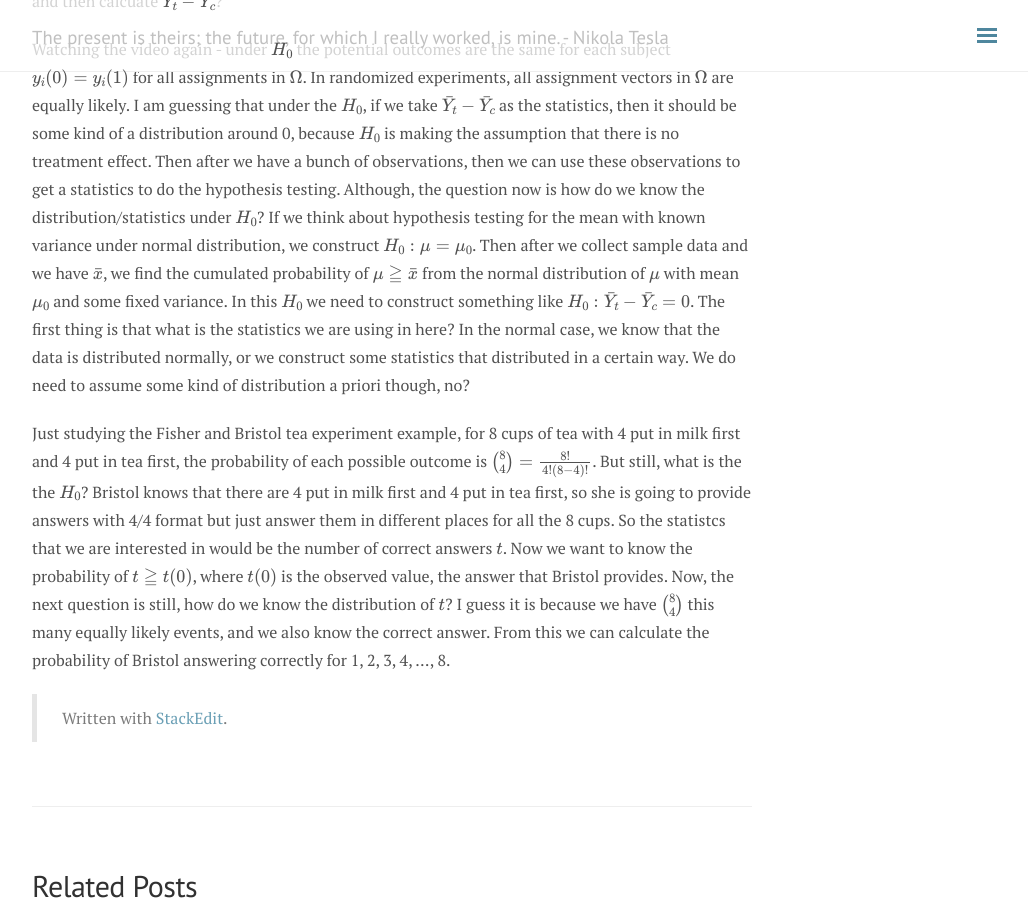
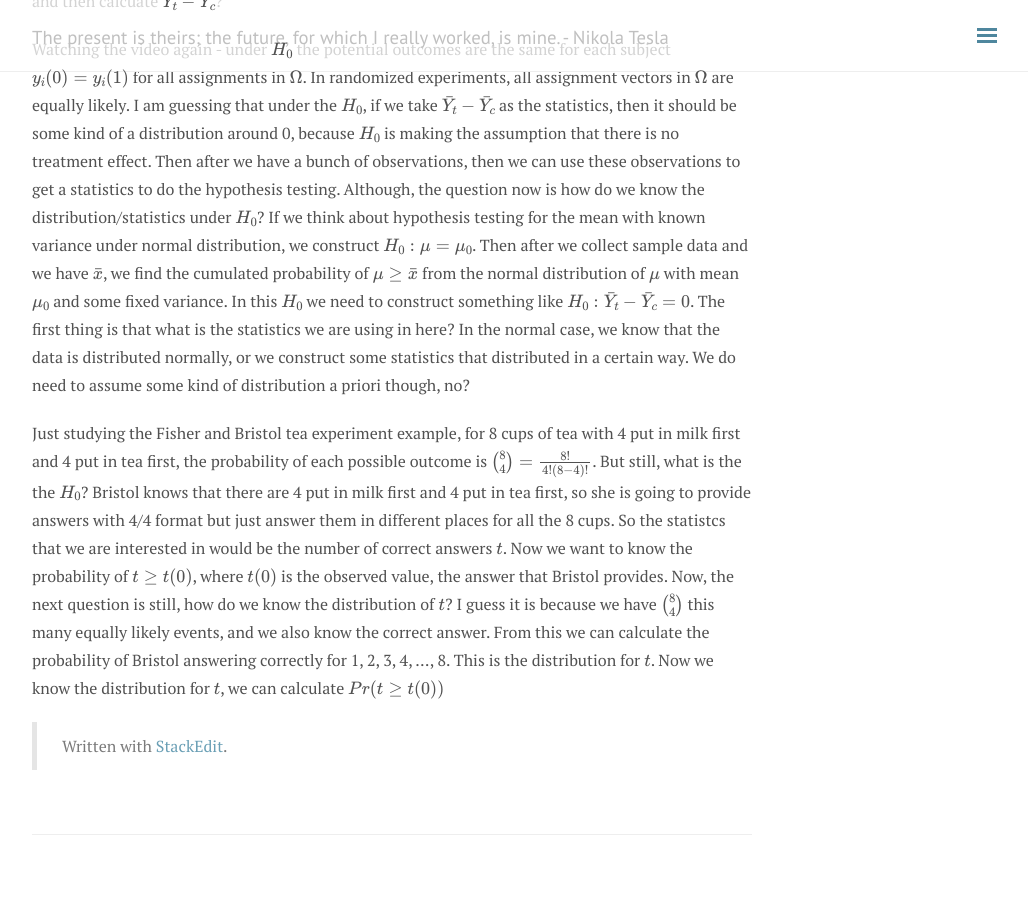
Before and after one commit to andylikescodes/andylikescodes.github.io, a Jekyll site: the page built from _posts/2020-07-28-Testing-Null-Hypothesis-For-Treatment-Effects.md, in a window 1280 px wide and 900 px high, scrolled down 605 px. Shown: the whole window, without its empty margins (248-1276 px from the left). Built offline with Jekyll 4.4.1, drawn with Linux system fonts in a browser that asks for light colours; nearby versions of some CDN libraries; formulas are drawn with MathJax 3; comment, search, counter and statistics services are not loaded.

Commit message:
_posts/2020-07-28-Testing-Null-Hypothesis-For-Treatment-Effects.md updated from https://stackedit.io/

```diff
--- a/_posts/2020-07-28-Testing-Null-Hypothesis-For-Treatment-Effects.md
+++ b/_posts/2020-07-28-Testing-Null-Hypothesis-For-Treatment-Effects.md
@@ -13,9 +13,9 @@ $\bar{Y}_t - \bar{Y}_c$ is the average effect under the treated subjects and the
 
 Should I consider this distribution as the $H_0$ distribution? Assuming there is no treatment effect? However, the observed $Y$ is associated with a particular $Z$, so what does it mean by randomizing $Z_1$ and then calcuate $\bar{Y}_t - \bar{Y}_c$?
 
-Watching the video again - under $H_0$ the potential outcomes are the same for each subject $y_i(0) = y_i(1)$ for all assignments in $\Omega$. In randomized experiments, all assignment vectors in $\Omega$ are equally likely. I am guessing that under the $H_0$, if we take $\bar{Y}_t - \bar{Y}_c$ as the statistics, then it should be some kind of a distribution around 0, because $H_0$ is making the assumption that there is no treatment effect. Then after we have a bunch of observations, then we can use these observations to get a statistics to do the hypothesis testing. Although, the question now is how do we know the distribution/statistics under $H_0$? If we think about hypothesis testing for the mean with known variance under normal distribution, we construct $H_0:\mu=\mu_0$. Then after we collect sample data and we have $\bar{x}$, we find the cumulated probability of  $\mu \geqq \bar{x}$ from the normal distribution of $\mu$ with   mean $\mu_0$ and some fixed variance. In this $H_0$ we need to construct something like $H_0: \bar{Y}_t - \bar{Y}_c=0$. The first thing is that what is the statistics we are using in here? In the normal case, we know that the data is distributed normally, or we construct some statistics that distributed in a certain way. We do need to assume some kind of distribution a priori though, no?
+Watching the video again - under $H_0$ the potential outcomes are the same for each subject $y_i(0) = y_i(1)$ for all assignments in $\Omega$. In randomized experiments, all assignment vectors in $\Omega$ are equally likely. I am guessing that under the $H_0$, if we take $\bar{Y}_t - \bar{Y}_c$ as the statistics, then it should be some kind of a distribution around 0, because $H_0$ is making the assumption that there is no treatment effect. Then after we have a bunch of observations, then we can use these observations to get a statistics to do the hypothesis testing. Although, the question now is how do we know the distribution/statistics under $H_0$? If we think about hypothesis testing for the mean with known variance under normal distribution, we construct $H_0:\mu=\mu_0$. Then after we collect sample data and we have $\bar{x}$, we find the cumulated probability of  $\mu \geq \bar{x}$ from the normal distribution of $\mu$ with   mean $\mu_0$ and some fixed variance. In this $H_0$ we need to construct something like $H_0: \bar{Y}_t - \bar{Y}_c=0$. The first thing is that what is the statistics we are using in here? In the normal case, we know that the data is distributed normally, or we construct some statistics that distributed in a certain way. We do need to assume some kind of distribution a priori though, no?
 
-Just studying the Fisher and Bristol tea experiment example, for 8 cups of tea with 4 put in milk first and 4 put in tea first, the probability of each possible outcome is $\binom{8}{4} = \frac{8!}{4!(8-4)!}$. But still, what is the the $H_0$? Bristol knows that there are 4 put in milk first and 4 put in tea first, so she is going to provide answers with 4/4 format but just answer them in different places for all the 8 cups. So the statistcs that we are interested in would be the number of correct answers $t$. Now we want to know the probability of $t\geqq t(0)$, where $t(0)$ is the observed value, the answer that Bristol provides. Now, the next question is still, how do we know the distribution of $t$? I guess it is because we have $\binom{8}{4}$ this many equally likely events, and we also know the correct answer. From this we can calculate the probability of Bristol answering correctly for 1, 2, 3, 4, ..., 8.
+Just studying the Fisher and Bristol tea experiment example, for 8 cups of tea with 4 put in milk first and 4 put in tea first, the probability of each possible outcome is $\binom{8}{4} = \frac{8!}{4!(8-4)!}$. But still, what is the the $H_0$? Bristol knows that there are 4 put in milk first and 4 put in tea first, so she is going to provide answers with 4/4 format but just answer them in different places for all the 8 cups. So the statistcs that we are interested in would be the number of correct answers $t$. Now we want to know the probability of $t\geq t(0)$, where $t(0)$ is the observed value, the answer that Bristol provides. Now, the next question is still, how do we know the distribution of $t$? I guess it is because we have $\binom{8}{4}$ this many equally likely events, and we also know the correct answer. From this we can calculate the probability of Bristol answering correctly for 1, 2, 3, 4, ..., 8. This is the distribution for $t$. Now we know the distribution for $t$, we can calculate $Pr(t\geq t(0))$
 
 
 
```
Also changed, not shown: other parts of _posts/2020-07-28-Testing-Null-Hypothesis-For-Treatment-Effects.md (+1 -1 lines).
